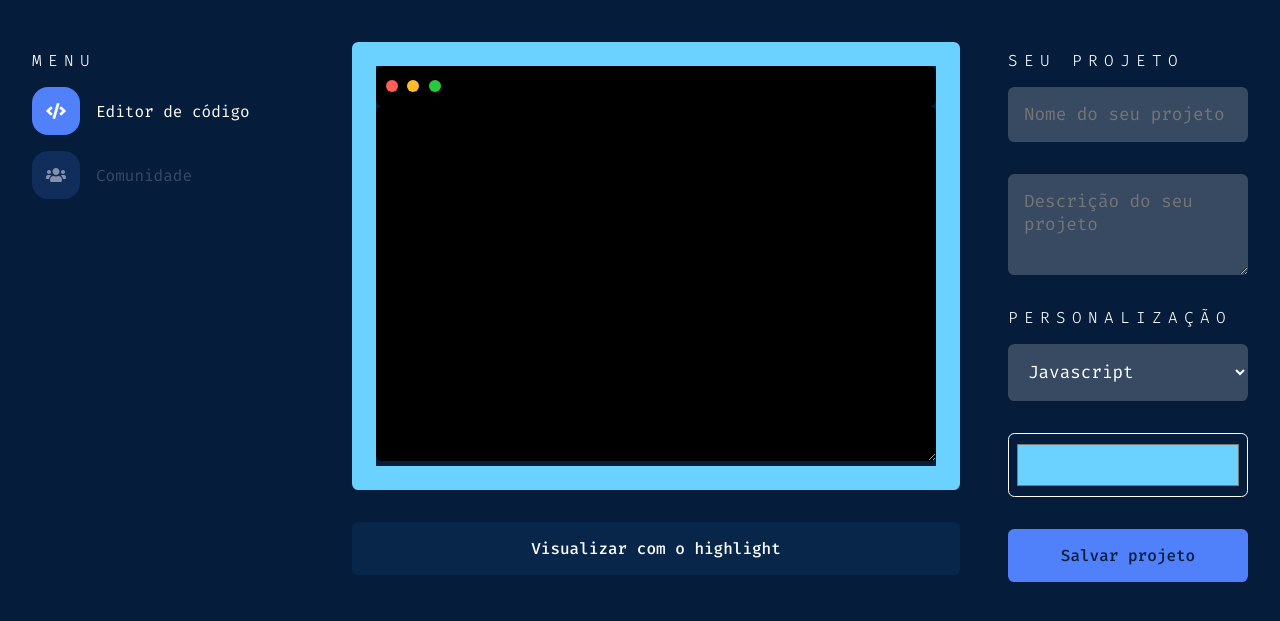
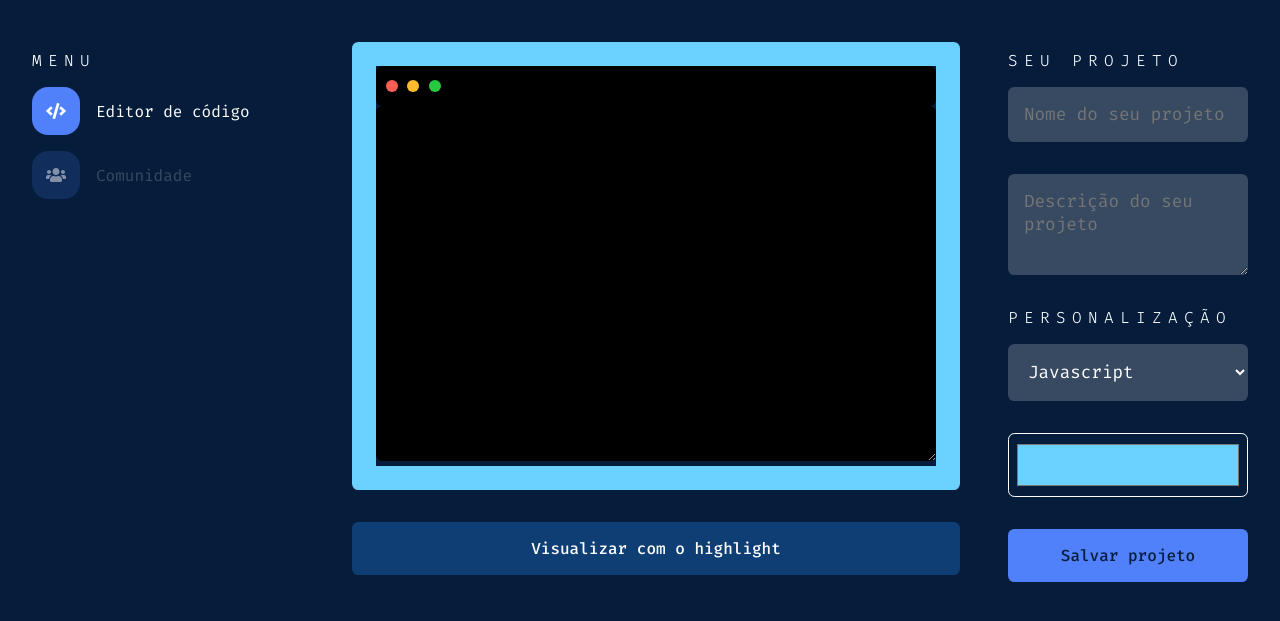
Before and after one commit to nlnadialigia/alura-dev, a website: page src/index.html in a window 1280 px wide. In both pictures the pointer is over the button "Visualizar com o highlight". Shown: the part 109-730 px from the top of the page. Drawn offline with Linux system fonts and the light colour scheme.

Commit message:
refactor($editor): include hover in the button

```diff
--- a/src/styles/styles.css
+++ b/src/styles/styles.css
@@ -24,7 +24,8 @@ body {
   margin: 2rem;
 }
 
-header, main {
+header,
+main {
   display: grid;
   grid-template-columns: 1.7fr 4fr 1.5fr;
   justify-content: space-between;
@@ -37,7 +38,11 @@ header, main {
   width: 14rem;
 }
 
-input, textarea, button, option, select {
+input,
+textarea,
+button,
+option,
+select {
   width: 100%;
   border-radius: 0.4rem;
   border: none;
@@ -115,7 +120,7 @@ a:hover {
 
 .mac {
   background-color: #000000;
-  padding:0.6rem;
+  padding: 0.6rem;
   border-radius: 0.4rem;
 }
 
@@ -133,6 +138,11 @@ a:hover {
 #editor button {
   background-color: #07264a;
   color: #ffffff;
+  transition: background-color 0.2s;
+}
+
+#editor button:hover {
+  background-color: #0e3e74;
 }
 
 .data {
```
